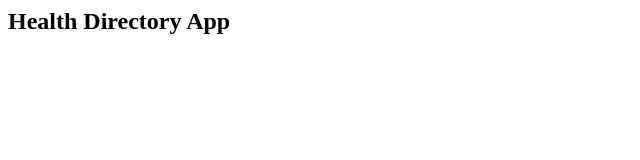
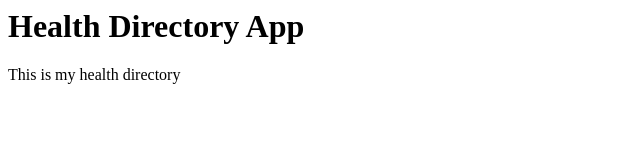
Before and after one commit to deysomnath321-beep/deysomnath321-beep.github.io, a plain HTML site: page health-directory/index.html in a window 1280 px wide. Shown: the whole page, without its empty margins (0-640 px from the left). Drawn offline with Linux system fonts and the light colour scheme.

Commit message:
Update index.html

```diff
--- a/health-directory/index.html
+++ b/health-directory/index.html
@@ -1,5 +1,6 @@
 <html>
-  <body>
-    <h2>Health Directory App</h2>
-  </body>
+<body>
+<h1>Health Directory App</h1>
+<p>This is my health directory</p>
+</body>
 </html>
```
